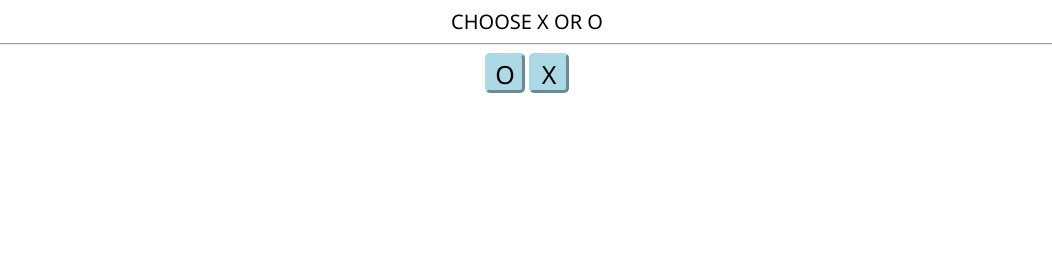
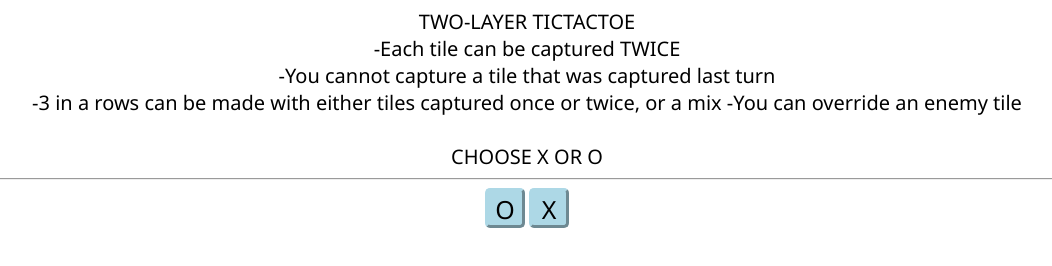
Before and after one commit to porchie/tictactoe_js, a plain HTML site: page index.html in a window 1280 px wide. Shown: the whole page, without its empty margins (113-1165 px from the left). Drawn offline with Linux system fonts and the light colour scheme.

Commit message:
Add files via upload

```diff
--- a/index.html
+++ b/index.html
@@ -10,7 +10,18 @@
 <body>
     <div class = "container">
         <div id = "option" class = "option">
-            <span style = "font-size: 20px; font-family: 'Segoe UI', Tahoma, Geneva, Verdana, sans-serif;">CHOOSE X OR O</span>
+
+            <span style = "font-size: 20px; font-family: 'Segoe UI', Tahoma, Geneva, Verdana, sans-serif;">
+                TWO-LAYER TICTACTOE<br/>
+                -Each tile can be captured TWICE<br/>
+                -You cannot capture a tile that was captured last turn<br/>
+                -3 in a rows can be made with either tiles captured once or twice, or a mix
+                -You can override an enemy tile
+
+                <br/>
+                <br/>
+                CHOOSE X OR O
+            </span>
             <hr/>
             <button id = "btn-o" class = "btn option-btn">O</button>
             <button id = "btn-x" class = "btn option-btn">X</button>
```
